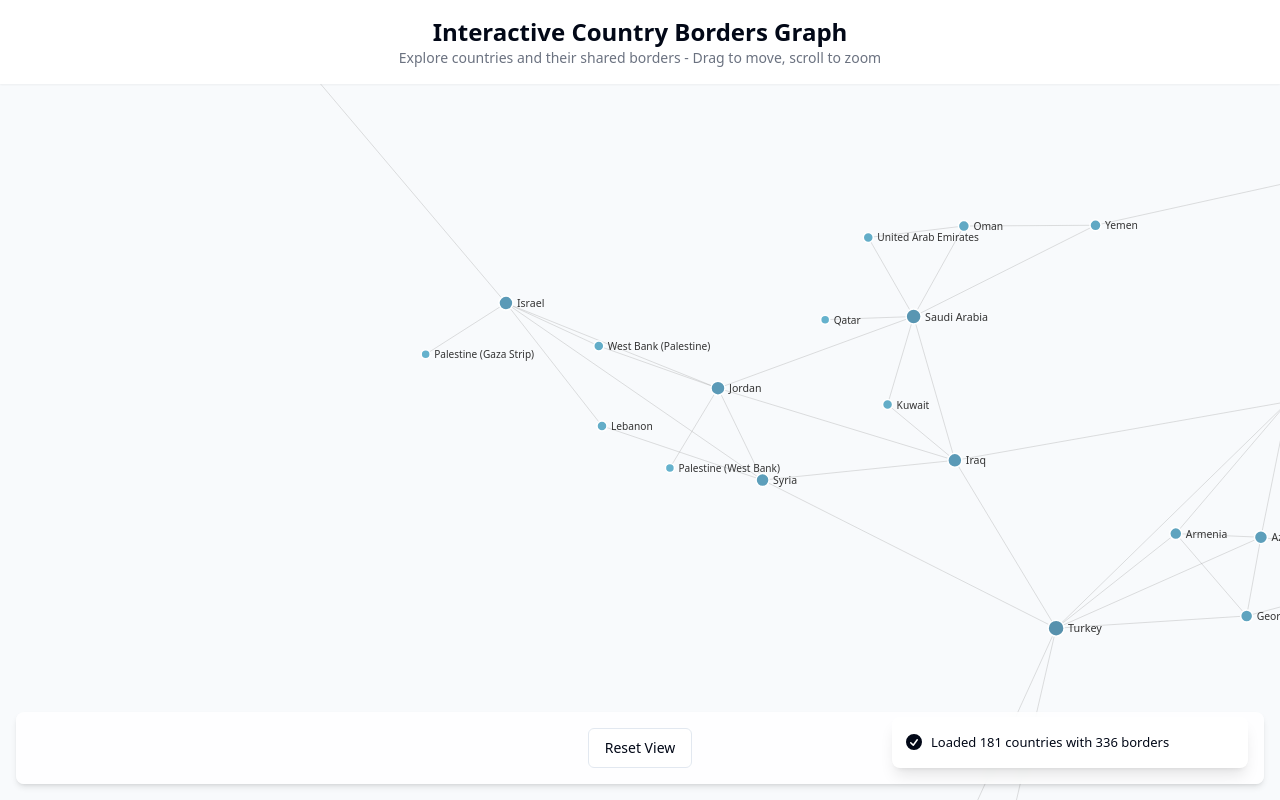
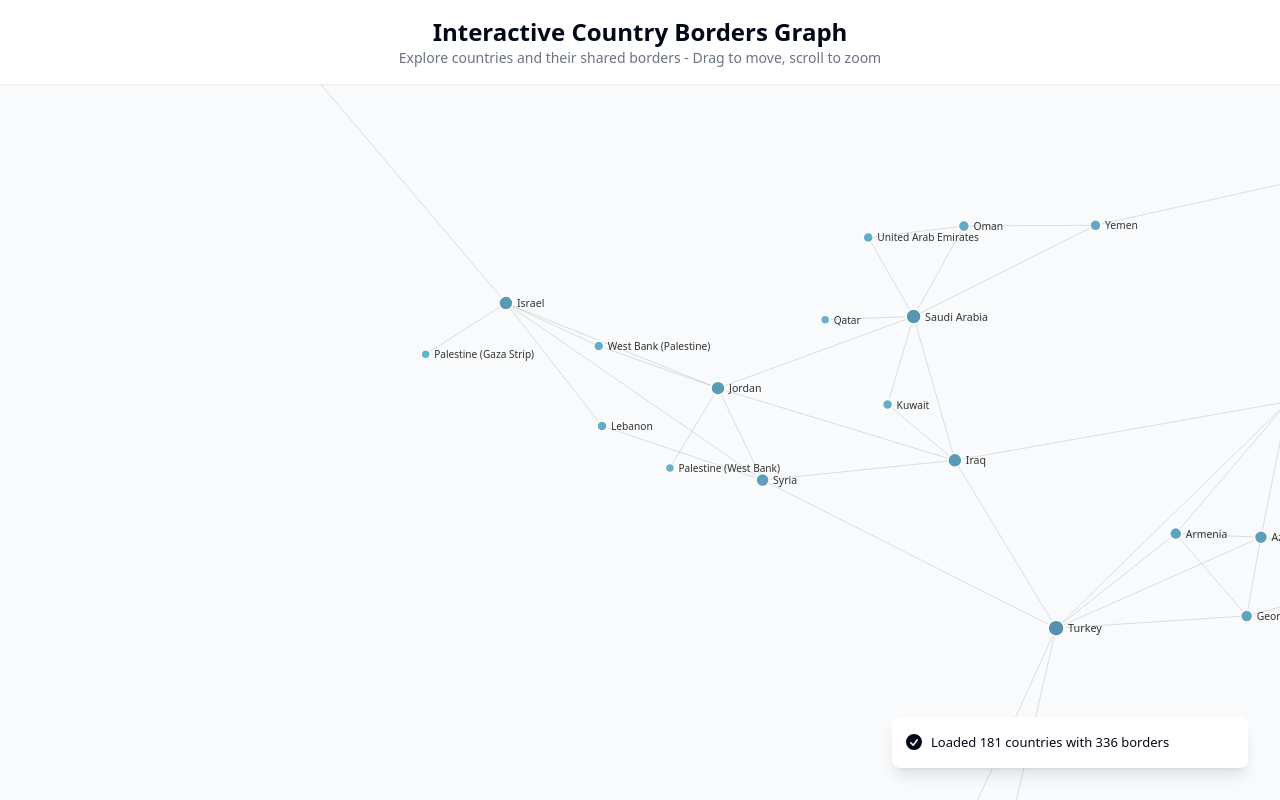
Before and after one commit to erkekin/country-connect-canvas-graph, a React (Vite) app: page / in a window 1280 px wide. Built offline with nearby package versions, Linux system fonts and the light colour scheme.

Commit message:
Remove reset view button
Remove the reset view button and its container from the graph controls.

```diff
--- a/src/components/GraphControls.tsx
+++ b/src/components/GraphControls.tsx
@@ -1,19 +1,9 @@
 
 import React from 'react';
-import { Button } from "@/components/ui/button";
 
-interface GraphControlsProps {
-  onReset: () => void;
-}
-
-const GraphControls: React.FC<GraphControlsProps> = ({ onReset }) => {
-  return (
-    <div className="flex items-center justify-center p-4 bg-white/80 backdrop-blur-sm rounded-lg shadow-md z-10">
-      <Button onClick={onReset} variant="outline">
-        Reset View
-      </Button>
-    </div>
-  );
+// Empty component since we're removing all controls
+const GraphControls: React.FC = () => {
+  return null;
 };
 
 export default GraphControls;
--- a/src/components/GraphWrapper.tsx
+++ b/src/components/GraphWrapper.tsx
@@ -1,18 +1,10 @@
 
 import React, { useRef } from 'react';
 import CountryGraph from './CountryGraph';
-import GraphControls from './GraphControls';
 import { toast } from 'sonner';
 
 const GraphWrapper: React.FC = () => {
   const graphRef = useRef<{ resetView: () => void }>(null);
-
-  const handleReset = () => {
-    if (graphRef.current?.resetView) {
-      graphRef.current.resetView();
-      toast.info("Graph view has been reset");
-    }
-  };
 
   return (
     <div className="flex flex-col h-screen w-screen overflow-hidden bg-slate-50">
@@ -23,10 +15,6 @@ const GraphWrapper: React.FC = () => {
         </p>
       </div>
 
-      <div className="fixed bottom-4 left-4 right-4 z-10">
-        <GraphControls onReset={handleReset} />
-      </div>
-
       <div className="flex-1 overflow-hidden">
         <CountryGraph ref={graphRef} />
       </div>
```
